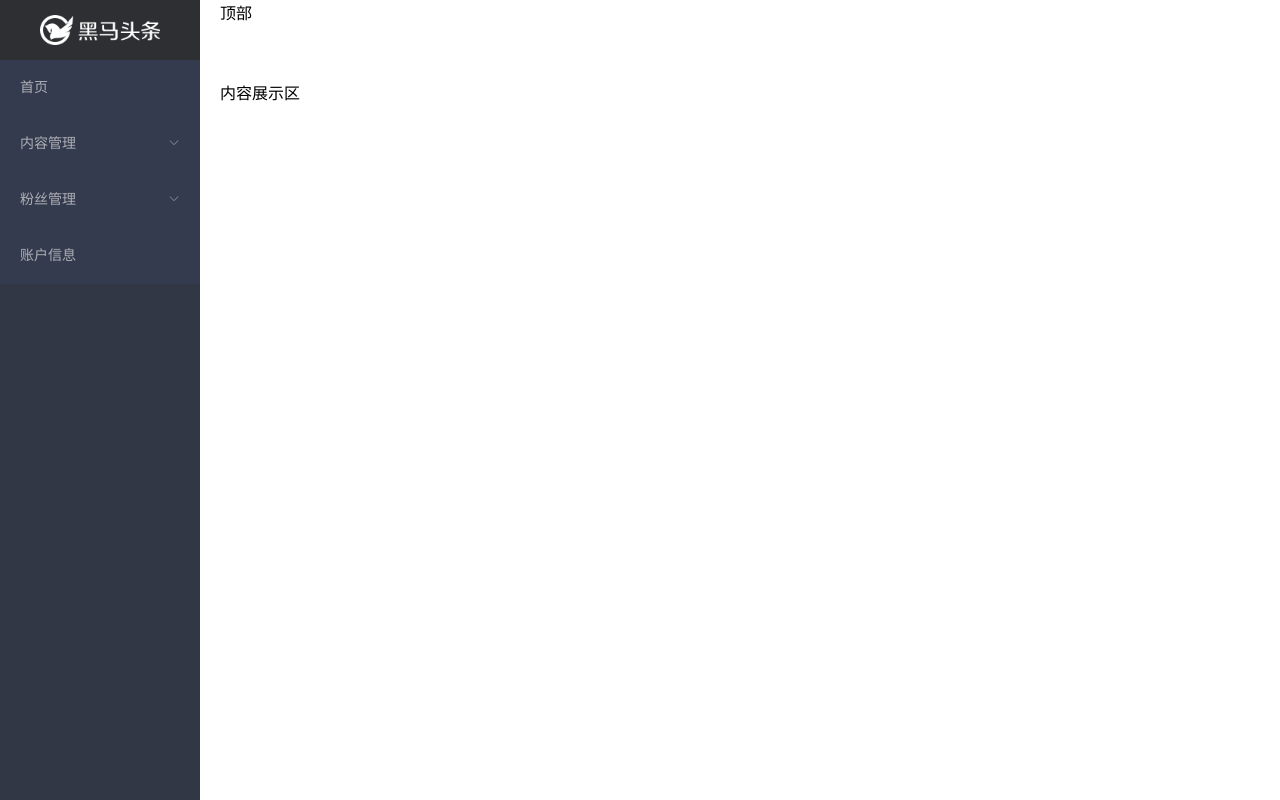
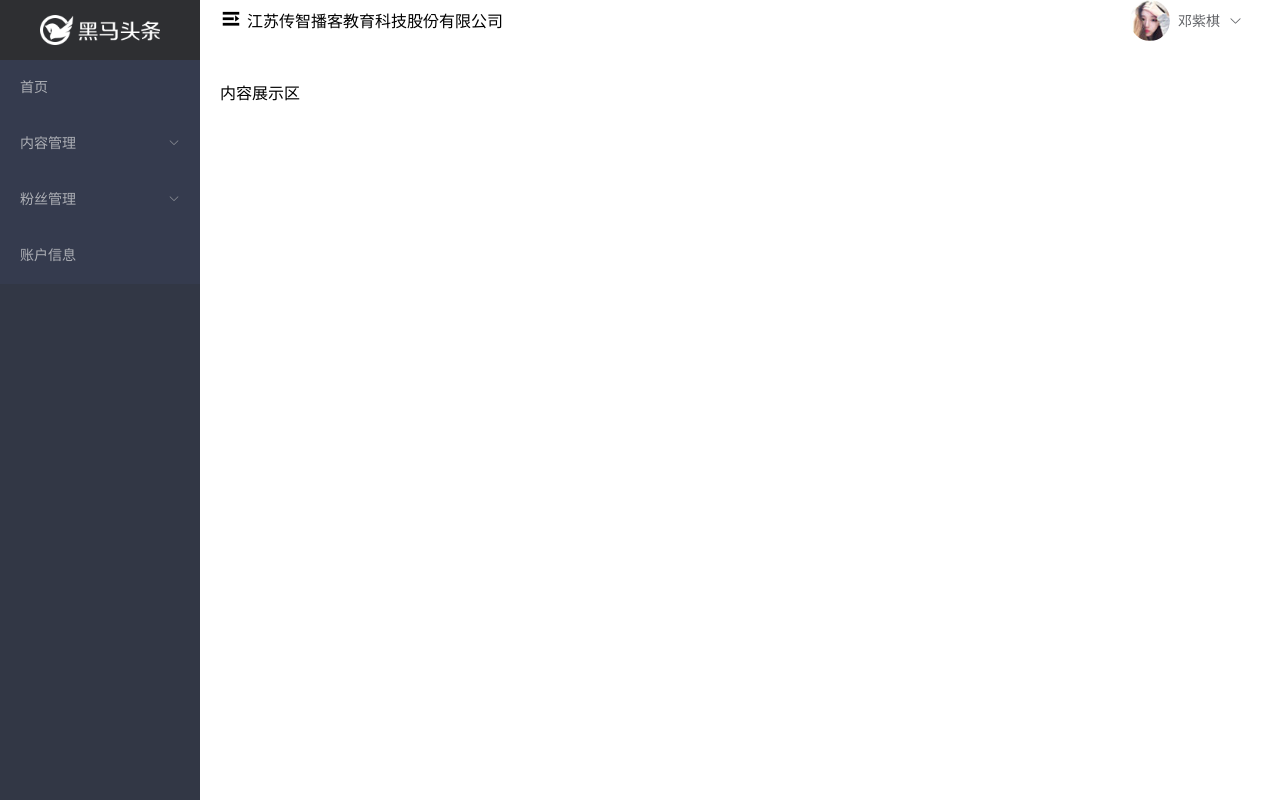
Before and after one commit to wyw-s/headline-project, a Vue app: page /#/index in a window 1280 px wide. Built offline with nearby package versions, Linux system fonts and the light colour scheme; the HTML template or start-up script is replaced by a standard one.

Commit message:
主页模块-头部结构及下拉菜单-完成

```diff
--- /dev/null
+++ b/src/components/layout-header.vue
@@ -0,0 +1,60 @@
+<template>
+  <!--头部组件-->
+  <el-row type="flex" justify="space-between" align="middle">
+    <!--左右贴边布局-->
+    <el-col :span="21" class='left'>
+      <!--ico图标-->
+      <i class="el-icon-s-unfold"></i>
+      <span>江苏传智播客教育科技股份有限公司</span>
+    </el-col>
+    <el-col :span="3" class="right">
+      <!--头像-->
+      <img src="../assets/img/avatar.jpg" alt="">
+      <!--下拉菜单-->
+      <el-dropdown trigger="click">
+        <!--<span></span>-->
+        <span class="el-dropdown-link">
+          邓紫棋
+          <i class="el-icon-arrow-down el-icon--right"></i>
+        </span>
+        <el-dropdown-menu slot="dropdown">
+          <el-dropdown-item>个人信息</el-dropdown-item>
+          <el-dropdown-item>git地址</el-dropdown-item>
+          <el-dropdown-item>退出</el-dropdown-item>
+        </el-dropdown-menu>
+      </el-dropdown>
+    </el-col>
+  </el-row>
+</template>
+
+<script>
+export default {
+  name: 'layout-header'
+}
+</script>
+
+<style lang="less" scoped>
+  .left {
+    display: flex;
+
+    i {
+      font-size: 22px;
+    }
+
+    span {
+      margin-left: 5px;
+    }
+  }
+
+  .right {
+    display: flex;
+    align-items: center;
+
+    img {
+      width: 40px;
+      border-radius: 50%;
+      margin-right: 8px;
+    }
+  }
+
+</style>
--- a/src/main.js
+++ b/src/main.js
@@ -8,7 +8,7 @@
 import 'element-ui/lib/theme-chalk/index.css'
 // 引入index.less文件。
 import './styles/index.less'
-// 引入axios问价；
+// 引入axios文件；
 import axios from 'axios'
 // 设置全局基地址；
 axios.defaults.baseURL = 'http://ttapi.research.itcast.cn/mp/v1_0'
--- a/src/views/Home/index.vue
+++ b/src/views/Home/index.vue
@@ -33,7 +33,9 @@
       </el-aside>
       <!--右侧布局容器-->
       <el-container>
-        <el-header>顶部</el-header>
+        <el-header>
+          <layout-hearder></layout-hearder>
+        </el-header>
         <el-main>
           <!--放置二级路由容器-->
           内容展示区
@@ -44,9 +46,12 @@
 </template>
 
 <script>
-
+// 导入 layout 文件；
+import layoutHeader from '../../components/layout-header.vue'
 export default {
-  components: {}
+  components: {
+    'layout-hearder': layoutHeader
+  }
 }
 </script>
 
```
